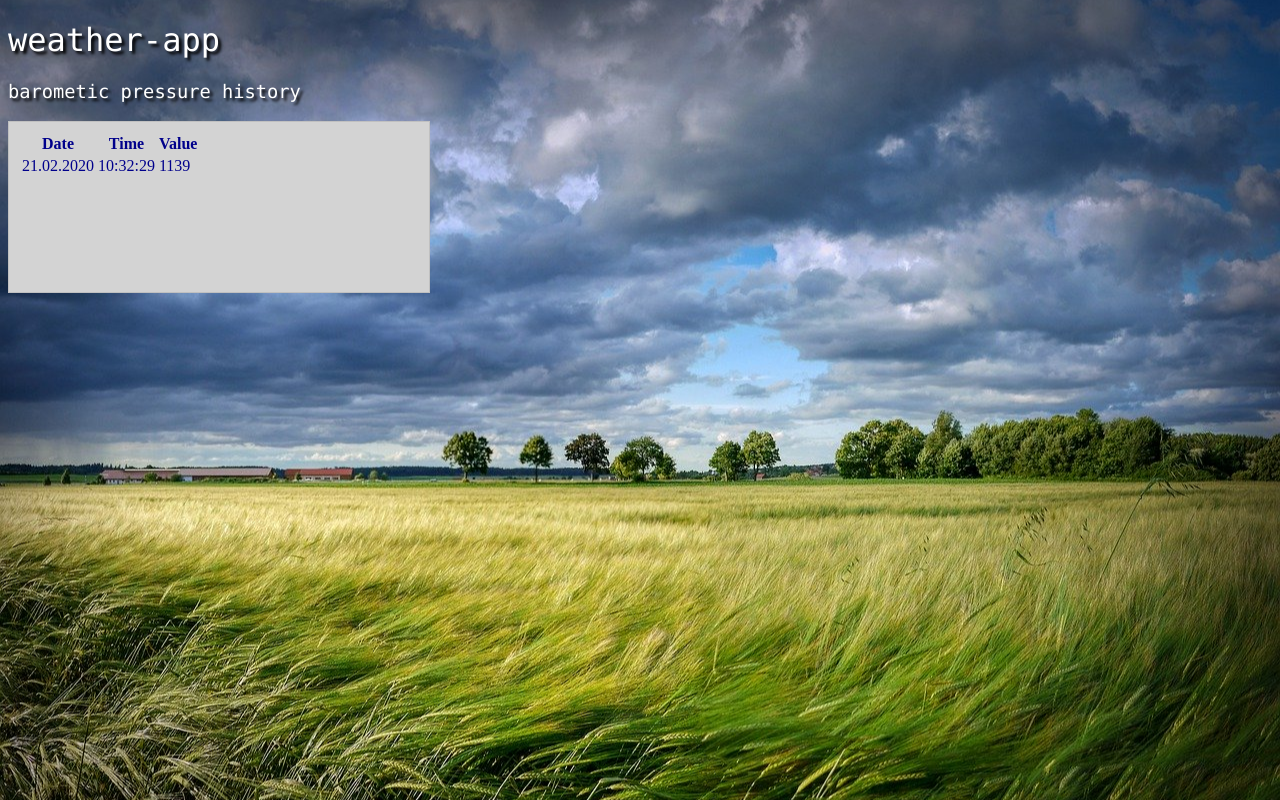
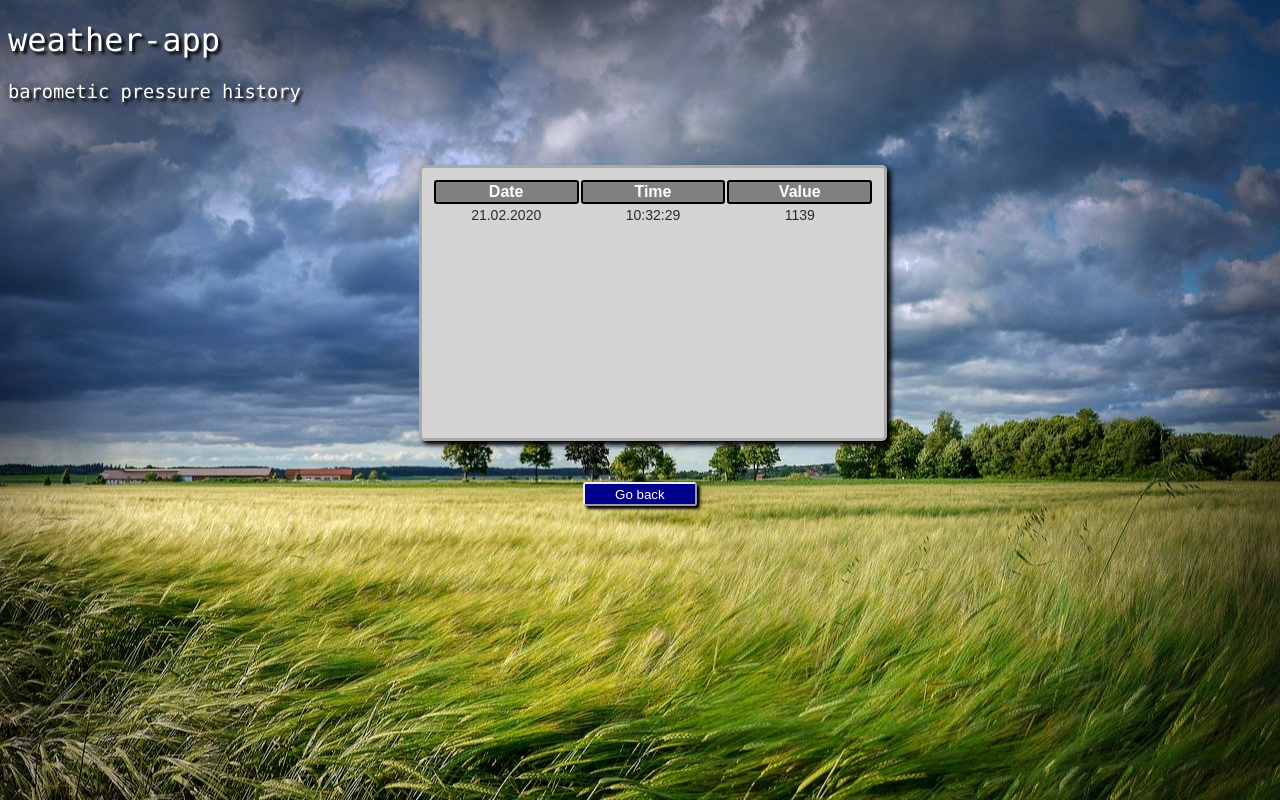
Before and after one commit to OliverJung050772/weather-app, an Angular app in the folder weather-app/: page /history/pressure in a window 1280 px wide. Built offline with nearby package versions, Linux system fonts and the light colour scheme.

Commit message:
styled the history-view

```diff
--- a/weather-app/src/app/components/history/history.component.css
+++ b/weather-app/src/app/components/history/history.component.css
@@ -1,9 +1,45 @@
 .scroll-box {
   background: lightgray;
   color: darkblue;
-  height: 150px;
+  font-size: 16px;
+  height: 250px;
   overflow: auto;
-  width: 400px;
-  border: 1px solid silver;
+  width: 100%;
+  border: 3px solid darkgrey;
+  box-shadow: 4px 4px 5px black;
+  border-radius: 5px;
   padding: 10px;
 }
+
+.container {
+  margin-top: 5%;
+}
+
+#back-button {
+  text-align: center;
+}
+
+div.button {
+  width: 75%;
+  text-align: center;
+  margin-left: auto;
+  margin-right: auto;
+}
+
+table, thead, tbody {
+  width: 100%;
+}
+
+th {
+  border: 2px solid black;
+  background-color: gray;
+  border-radius: 3px;
+  color: white;
+}
+
+td {
+  width: 33.33%;
+  text-align: center;
+  color: rgb(45, 43, 44);
+  font-size: 14px;
+}
--- a/weather-app/src/app/components/history/history.component.html
+++ b/weather-app/src/app/components/history/history.component.html
@@ -1,5 +1,9 @@
 <h3>{{title}}</h3>
 
+<div class="container">
+  <div class="row">
+    <div class="column col3"></div>
+    <div class="column col6">
       <div class="scroll-box">
         <table>
           <thead>
@@ -18,3 +22,15 @@
           </tbody>
         </table>
       </div>
+      </div>
+    <div class="column col3"></div>
+  </div>
+  <br class="clearfix"/><br/>
+  <div class="row">
+    <div class="column col5"></div>
+    <div class="column col2" id="back-button">
+      <div class="button"><a [routerLink]="['../../main']">Go back</a></div>
+    </div>
+    <div class="column col5"></div>
+  </div>
+</div>
--- a/weather-app/src/styles.css
+++ b/weather-app/src/styles.css
@@ -105,6 +105,18 @@ div.row {
   width: 25.00%;
 }
 
+.column.col4 {
+  width: 33.33%;
+}
+
+.column.col5 {
+  width: 41.66%;
+}
+
+.column.col6 {
+  width: 50.00%;
+}
+
 /* for clearing the float */
 .clearfix::after {
   content: "";
```
Lines whose indentation alone changed are shown as unchanged.
